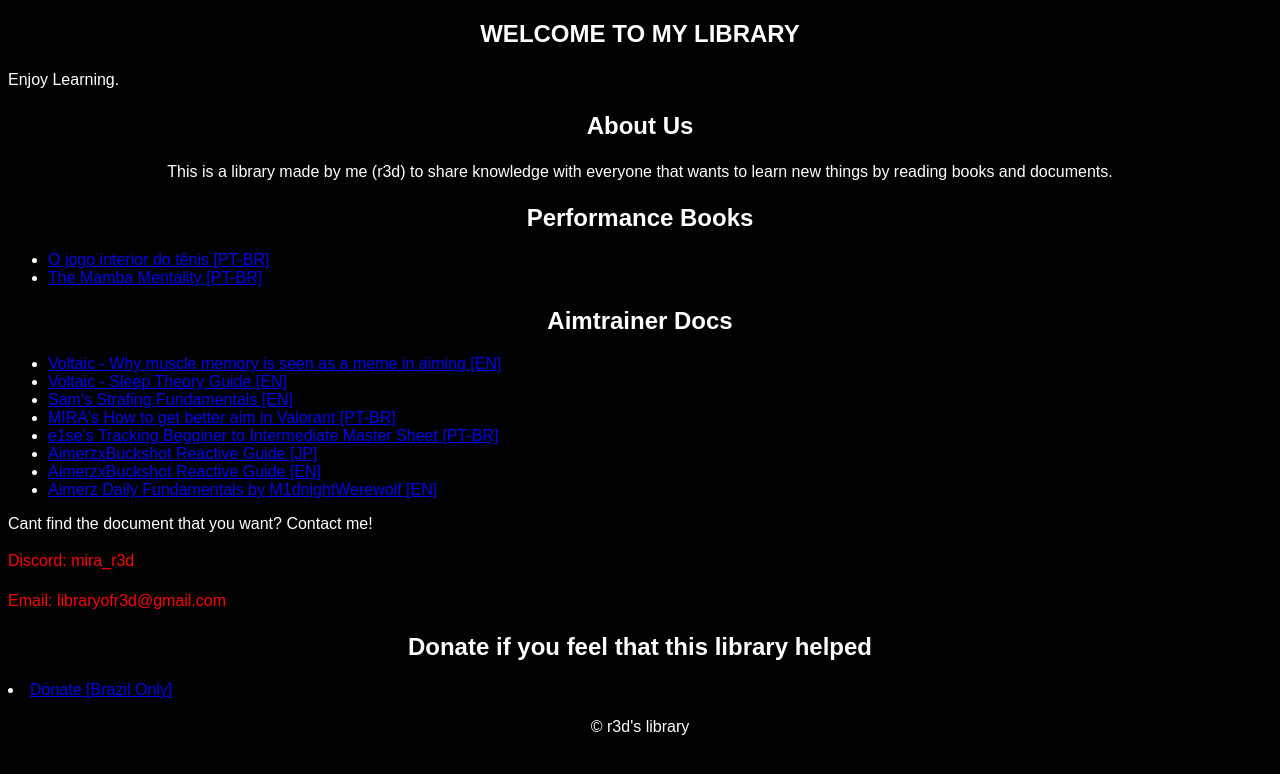
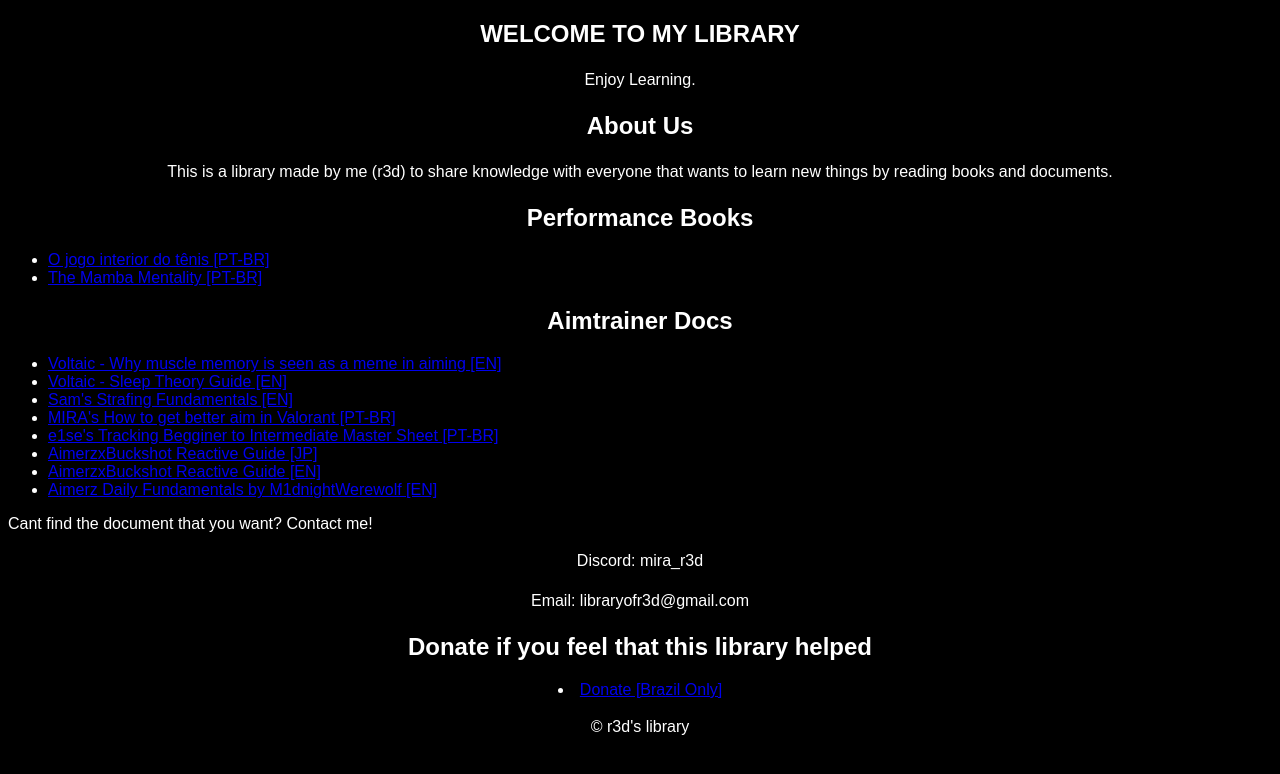
Before and after one commit to r3dkun/r3dkun.github.io, a plain HTML site: page index.html in a window 1280 px wide. Drawn offline with Linux system fonts and the light colour scheme.

Commit message:
Update index.html

```diff
--- a/index.html
+++ b/index.html
@@ -9,7 +9,7 @@
   <main>
     <section id="home">
       <h2 style="text-align: center;">WELCOME TO MY LIBRARY</h2>
-      <p>Enjoy Learning.</p>
+      <p style="text-align: center;">Enjoy Learning.</p>
     </section>
     <section id="about">
       <h2 style="text-align: center;">About Us</h2>
@@ -39,12 +39,12 @@
 
     <section id="contact">
       <h2style="text-align: center;">Cant find the document that you want? Contact me!</h2>
-      <p style="color: red;">Discord: mira_r3d</p>
-      <p style = "color: red;">Email: libraryofr3d@gmail.com</p>
+      <p style="text-align: center;" style="color: red;">Discord: mira_r3d</p>
+      <p style="text-align: center;" style = "color: red;">Email: libraryofr3d@gmail.com</p>
     </section>
     <section id="Donate">
       <h2 style="text-align: center;">Donate if you feel that this library helped</h2>
-      <li><a href="https://pixgg.com/r3dkun"> Donate [Brazil Only]</a></li>
+      <li style="text-align: center;"><a href="https://pixgg.com/r3dkun"> Donate [Brazil Only]</a></li>
       </section>
     </main>
   <footer>
```
